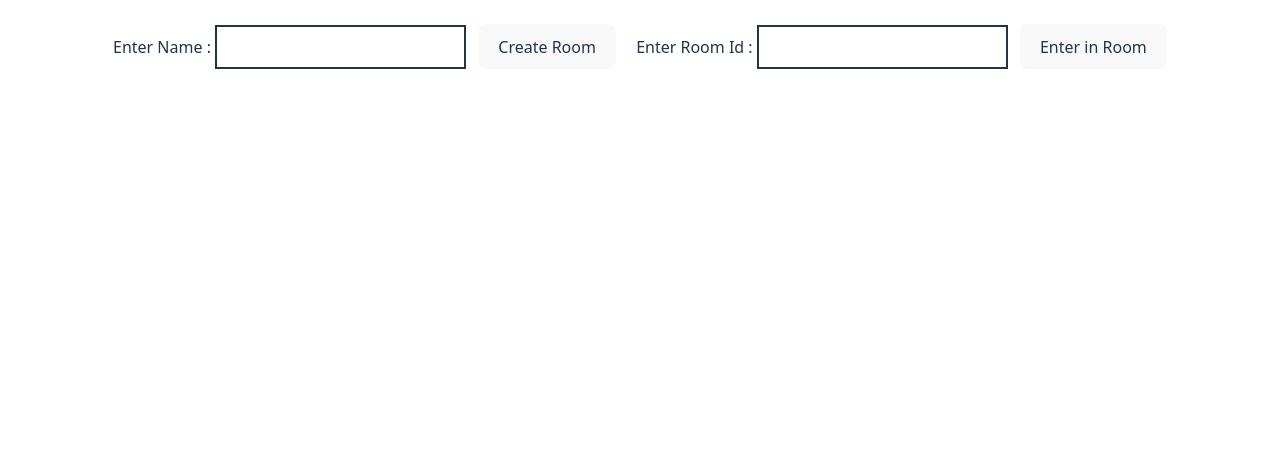
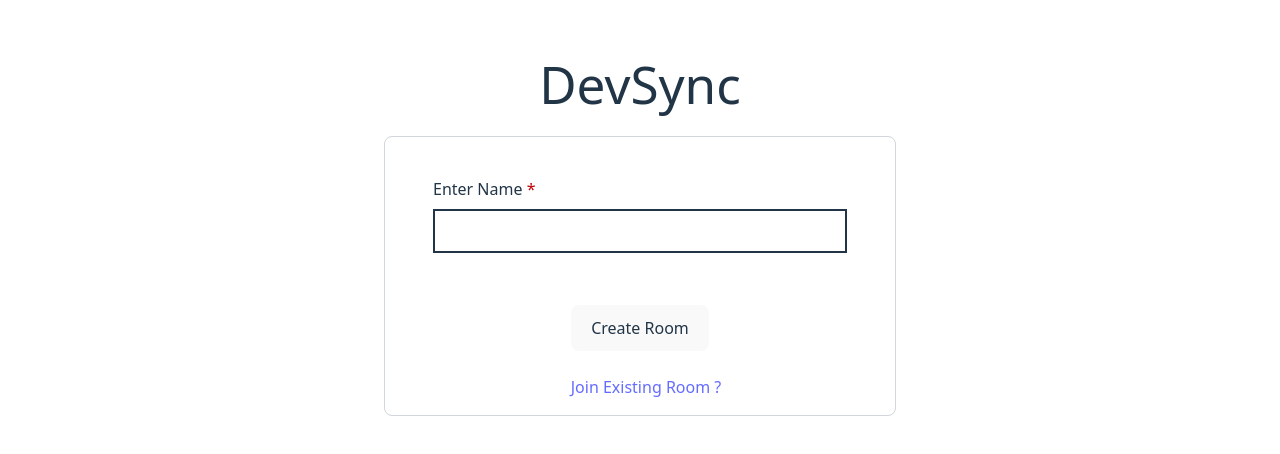
Before and after one commit to aakashojha68/DevSync-frontend, a React (Vite) app: page /create-room in a window 1280 px wide. Shown: the top 454 px of the page. Built offline with nearby package versions, Linux system fonts and the light colour scheme.

Commit message:
Designed create room screen - AO

```diff
--- a/src/components/CreateRoom.jsx
+++ b/src/components/CreateRoom.jsx
@@ -1,15 +1,34 @@
-import React, { useState } from "react";
+import { useState } from "react";
 import { BACKEND_URL } from "../constant";
-import { useNavigate } from "react-router";
+import { Link, useNavigate } from "react-router";
 
 const CreateRoom = () => {
   const navigate = useNavigate();
   const [name, setName] = useState("");
   const [roomId, setRoomId] = useState("");
-
-  const [error, setError] = useState("");
+  const [nameError, setNameError] = useState("");
+  const [roomIdError, setRoomIdError] = useState("");
+  const [isJoinScreen, setIsJoinScreen] = useState(false);
+  const [loading, setLoading] = useState(false);
 
   const handleCreateRoom = () => {
+    if (isJoinScreen) {
+      setIsJoinScreen(false);
+      return;
+    }
+
+    if (!name?.trim()) {
+      setNameError("Name field is mandatory.");
+      return;
+    }
+
+    if (name?.trim()?.length < 3) {
+      setNameError("Name must be atleast of 3 characters.");
+      return;
+    }
+
+    setLoading(true);
+
     fetch(BACKEND_URL + "/createRoom", {
       method: "POST",
       headers: {
@@ -25,10 +44,23 @@ const CreateRoom = () => {
 
         navigate("/room/" + roomId);
       })
-      .catch(console.log);
+      .catch(console.log)
+      .finally(() => setLoading(false));
   };
 
-  const handleEnterRoom = async () => {
+  const handleJoinRoom = async () => {
+    if (!isJoinScreen) {
+      setIsJoinScreen(true);
+      return;
+    }
+
+    if (!roomId?.trim()) {
+      setRoomIdError("Room Id field is mandatory.");
+      return;
+    }
+
+    setLoading(true);
+
     fetch(BACKEND_URL + "/validateRoomId/" + roomId, {
       method: "POST",
       headers: {
@@ -38,53 +70,70 @@ const CreateRoom = () => {
     })
       .then((res) => res.json())
       .then((res) => {
-        // const { roomId } = res?.data;
-
         if (!res.success) {
-          setError(res.msg);
+          setRoomIdError(res.msg);
         } else {
           navigate("/room/" + roomId);
         }
       })
-      .catch(console.log);
+      .catch(console.log)
+      .finally(() => setLoading(false));
   };
 
   return (
     <div>
-      <div className="flex justify-center gap-5 mt-6">
-        <div className="flex gap-3 items-center">
-          <div>
-            <label>Enter Name : </label>
-            <input
-              type="text"
-              value={name}
-              className="border-2 p-2 "
-              onChange={(e) => setName(e.target.value)}
-            />
+      <div className="w-lg mx-auto mt-14">
+        <h1 className="text-center">DevSync</h1>
+        <div className="px-12 py-4 mt-6 border border-gray-300 rounded-lg text-center">
+          <div className="py-4 text-left">
+            <div className="mb-3">
+              <label className="block py-2" htmlFor="name">
+                Enter Name <span className="text-red-700">*</span>{" "}
+              </label>
+              <input
+                type="text"
+                id="name"
+                value={name}
+                className="w-full border-2 p-2 "
+                onChange={(e) => setName(e.target.value)}
+                autoComplete="off"
+              />
+              <span className="text-red-700 pt-2 text-sm">{nameError}</span>
+            </div>
+            {isJoinScreen && (
+              <div>
+                <label className="block py-2" htmlFor="roomId">
+                  Enter Room Id <span className="text-red-700">*</span>{" "}
+                </label>
+                <input
+                  type="text"
+                  id="roomId"
+                  value={roomId}
+                  className="w-full border-2 p-2 "
+                  onChange={(e) => setRoomId(e.target.value)}
+                  autoComplete="off"
+                />
+                <span className="text-red-700 pt-2 text-sm">{roomIdError}</span>
+              </div>
+            )}
           </div>
 
-          <button className="px-2" onClick={handleCreateRoom}>
-            Create Room
+          <button
+            className=" px-2 mt-6"
+            onClick={isJoinScreen ? handleJoinRoom : handleCreateRoom}
+          >
+            {loading && "Loading..."}
+            {!loading && isJoinScreen && "Join Room"}
+            {!loading && !isJoinScreen && "Create Room"}
           </button>
-        </div>
-
-        <div className="flex gap-3 items-center">
-          <div>
-            <label>Enter Room Id : </label>
-            <input
-              type="text"
-              value={roomId}
-              className="border-2 p-2 "
-              onChange={(e) => setRoomId(e.target.value)}
-            />
-          </div>
-
-          <button className="px-2" onClick={handleEnterRoom}>
-            Enter in Room
-          </button>
+          <Link
+            onClick={() => setIsJoinScreen(!isJoinScreen)}
+            className="block px-2 mt-6 ms-3 text-gray-400"
+          >
+            {isJoinScreen ? "Create A New Room ?" : "Join Existing Room ?"}
+          </Link>
         </div>
       </div>
-      <p className="text-red-700">{error}</p>
     </div>
   );
 };
--- a/src/index.css
+++ b/src/index.css
@@ -28,8 +28,8 @@ body {
   margin: 0;
   /* display: flex;
   justify-content: center; */
-  min-width: 320px;
-  min-height: 100vh;
+  /* min-width: 320px;
+  min-height: 100vh; */
 }
 
 h1 {
```
Also changed, not shown: src/App.jsx (+0 -15 lines).
